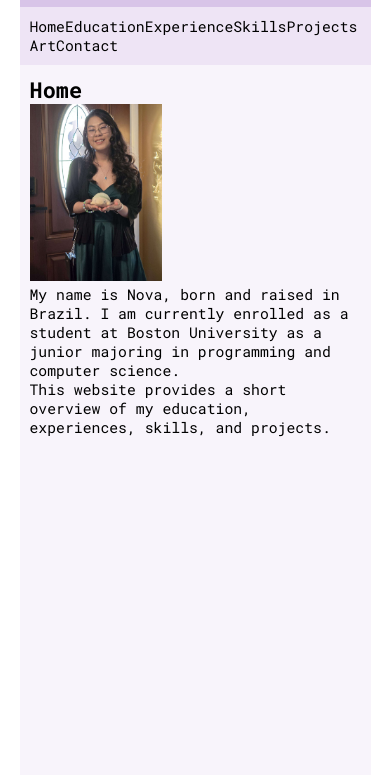
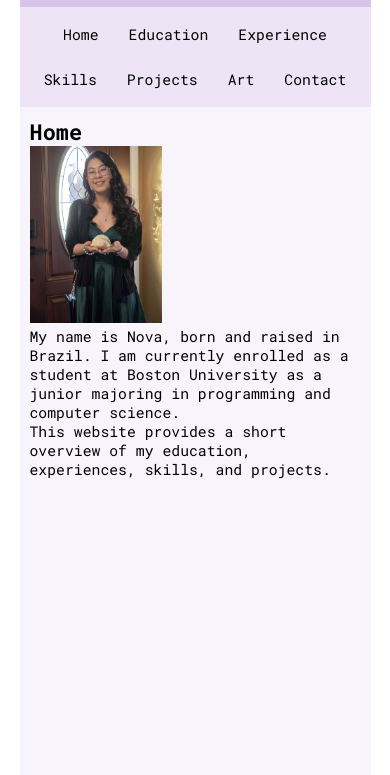
Before and after one commit to NinezS2/mp-1, a plain HTML site: page index.html in a window 390 px wide. Shown: the part 69-844 px from the top of the page. Drawn offline with Linux system fonts and the light colour scheme.

Commit message:
Nav fixes

```diff
--- a/style.css
+++ b/style.css
@@ -28,6 +28,10 @@ nav ul{
     padding: 0;
     display: flex;
     flex-direction: column;
+}
+
+nav li{
+    margin-bottom: 3%
 }
 
 nav a{
@@ -112,6 +116,15 @@ p, li, a{
     nav ul{
         flex-direction: row;
         flex-wrap: wrap;
+        gap: 10px;
+        justify-content: center;
+    }
+    nav li{
+        margin-bottom: 0%
+    }
+    nav a{
+        display: block;
+        padding: 8px 10px;
     }
     main{
         width: 100%;
```
